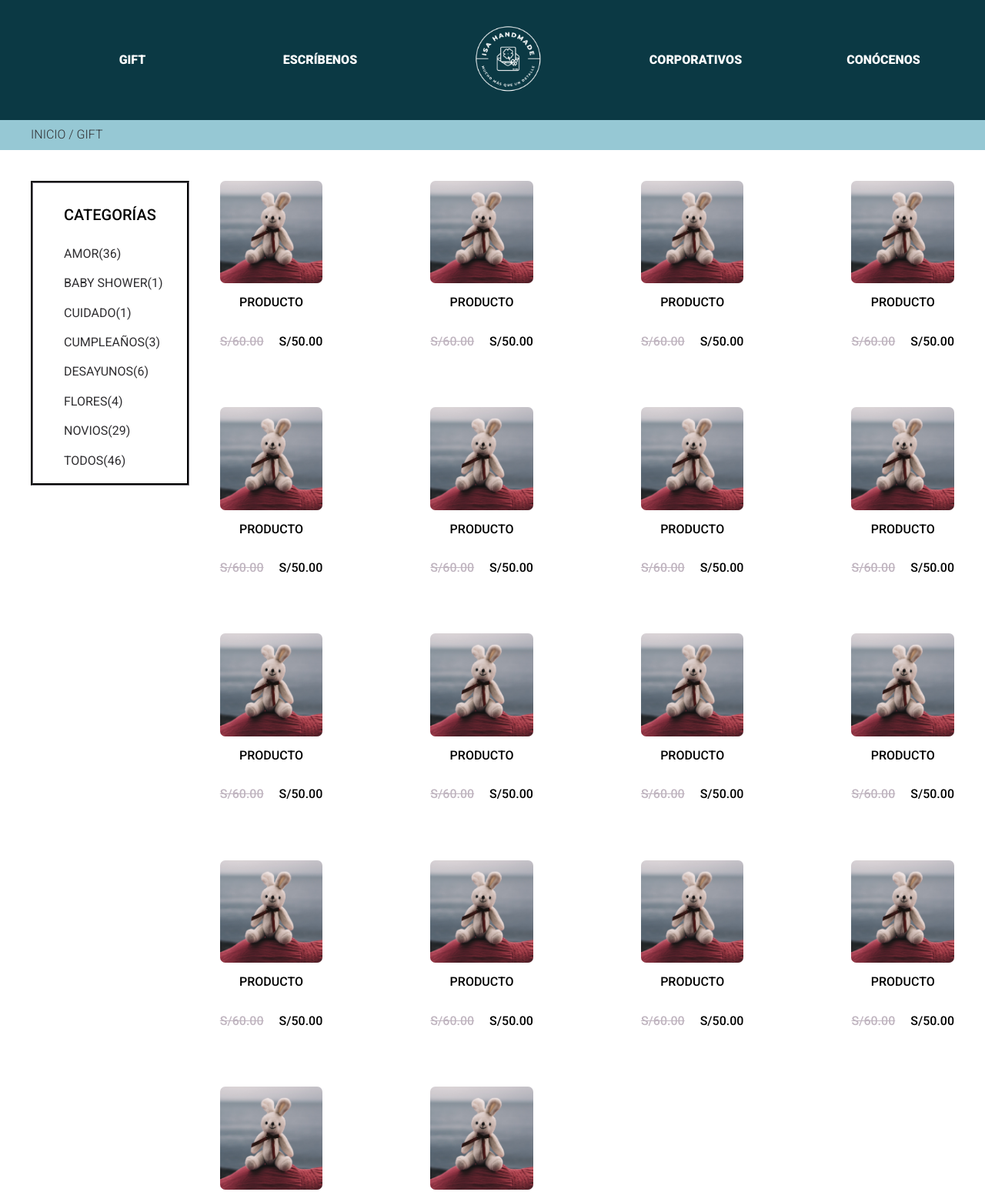
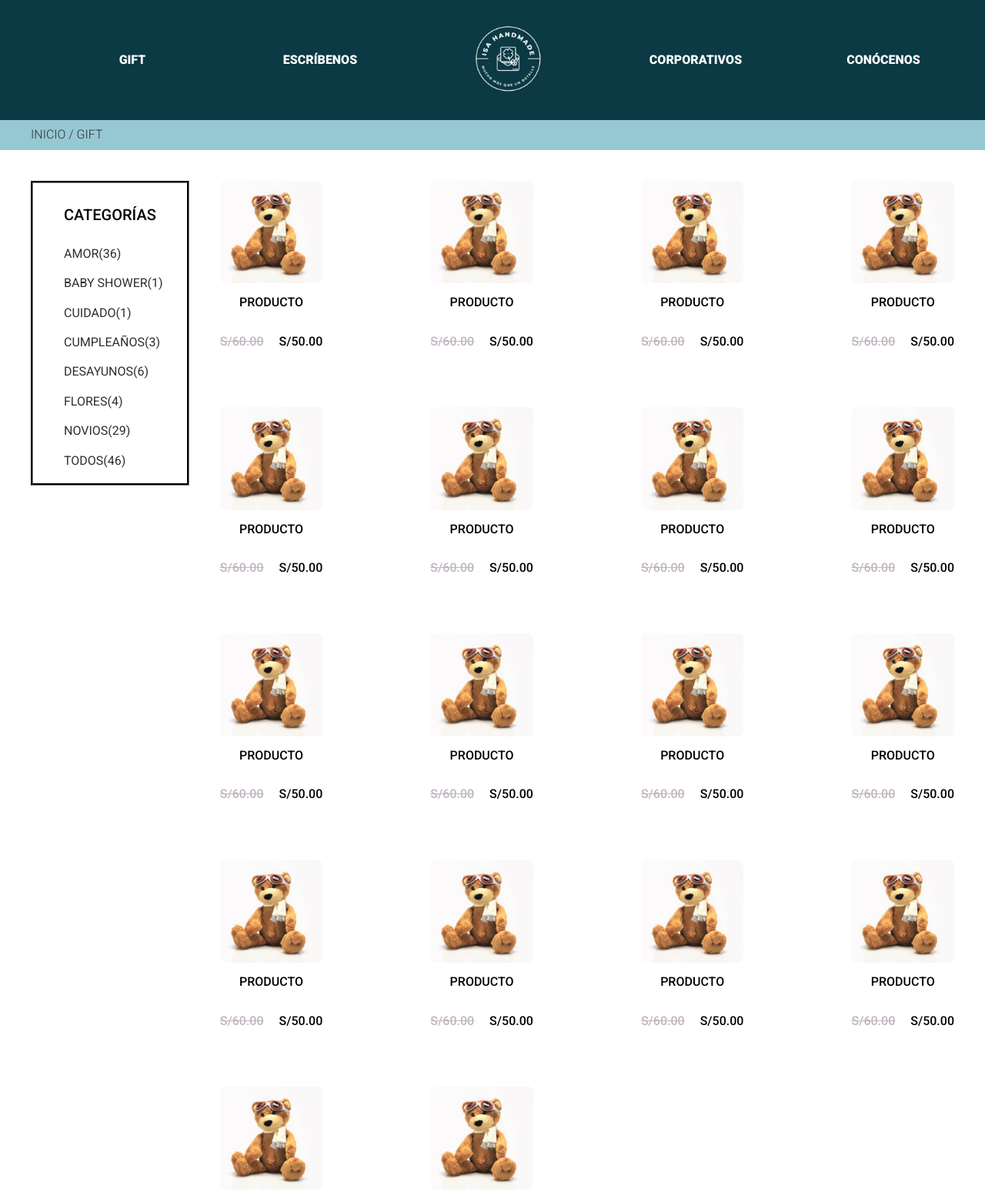
Before and after one commit to LeydiVH/isahandmade-project, a plain HTML site: page pages/gift.html in a window 1280 px wide. Shown: the top 1549 px of the page at 77% size. Drawn offline with nearby package versions, Linux system fonts and the light colour scheme.

Commit message:
add images and modified styles

```diff
--- a/pages/gift.html
+++ b/pages/gift.html
@@ -24,7 +24,7 @@
                 <a class="header__link" href="../pages/personaliza.html">ESCRÍBENOS</a>
             </li>
             <li>
-                <a href="/" class="header__container--logo">
+                <a href="../index.html" class="header__container--logo">
                     <img class="header__logo" src="../images/logo-1.png" alt="logo">
                 </a>
             </li>
@@ -87,7 +87,7 @@
         <section class="product">
             <div class="product__container">
                 <article class="product__item">
-                    <img class="product__image" src="../images/product-1.jpg" alt="" width="200px">
+                    <img class="product__image" src="../images/product-2.jpg" alt="" width="200px">
                     <h3 class= "product__title">PRODUCTO</h3>
                     <div class="product__container product__container--price">
                         <p class="product__paragraph product__paragraph--strikethrough">S/60.00</p>
@@ -95,7 +95,7 @@
                     </div>
                 </article>
                 <article class="product__item">
-                    <img class="product__image" src="../images/product-1.jpg" alt="" width="200px">
+                    <img class="product__image" src="../images/product-2.jpg" alt="" width="200px">
                     <h3 class= "product__title">PRODUCTO</h3>
                     <div class="product__container product__container--price">
                         <p class="product__paragraph product__paragraph--strikethrough">S/60.00</p>
@@ -103,7 +103,7 @@
                     </div>
                 </article>
                 <article class="product__item">
-                    <img class="product__image" src="../images/product-1.jpg" alt="" width="200px">
+                    <img class="product__image" src="../images/product-2.jpg" alt="" width="200px">
                     <h3 class= "product__title">PRODUCTO</h3>
                     <div class="product__container product__container--price">
                         <p class="product__paragraph product__paragraph--strikethrough">S/60.00</p>
@@ -111,7 +111,7 @@
                     </div>
                 </article>
                 <article class="product__item">
-                    <img class="product__image" src="../images/product-1.jpg" alt="" width="200px">
+                    <img class="product__image" src="../images/product-2.jpg" alt="" width="200px">
                     <h3 class= "product__title">PRODUCTO</h3>
                     <div class="product__container product__container--price">
                         <p class="product__paragraph product__paragraph--strikethrough">S/60.00</p>
@@ -119,7 +119,7 @@
                     </div>
                 </article>
                 <article class="product__item">
-                    <img class="product__image" src="../images/product-1.jpg" alt="" width="200px">
+                    <img class="product__image" src="../images/product-2.jpg" alt="" width="200px">
                     <h3 class= "product__title">PRODUCTO</h3>
                     <div class="product__container product__container--price">
                         <p class="product__paragraph product__paragraph--strikethrough">S/60.00</p>
@@ -127,7 +127,7 @@
                     </div>
                 </article>
                 <article class="product__item">
-                    <img class="product__image" src="../images/product-1.jpg" alt="" width="200px">
+                    <img class="product__image" src="../images/product-2.jpg" alt="" width="200px">
                     <h3 class= "product__title">PRODUCTO</h3>
                     <div class="product__container product__container--price">
                         <p class="product__paragraph product__paragraph--strikethrough">S/60.00</p>
@@ -135,7 +135,7 @@
                     </div>
                 </article>
                 <article class="product__item">
-                    <img class="product__image" src="../images/product-1.jpg" alt="" width="200px">
+                    <img class="product__image" src="../images/product-2.jpg" alt="" width="200px">
                     <h3 class= "product__title">PRODUCTO</h3>
                     <div class="product__container product__container--price">
                         <p class="product__paragraph product__paragraph--strikethrough">S/60.00</p>
@@ -143,7 +143,7 @@
                     </div>
                 </article>
                 <article class="product__item">
-                    <img class="product__image" src="../images/product-1.jpg" alt="" width="200px">
+                    <img class="product__image" src="../images/product-2.jpg" alt="" width="200px">
                     <h3 class= "product__title">PRODUCTO</h3>
                     <div class="product__container product__container--price">
                         <p class="product__paragraph product__paragraph--strikethrough">S/60.00</p>
@@ -151,7 +151,7 @@
                     </div>
                 </article>
                 <article class="product__item">
-                    <img class="product__image" src="../images/product-1.jpg" alt="" width="200px">
+                    <img class="product__image" src="../images/product-2.jpg" alt="" width="200px">
                     <h3 class= "product__title">PRODUCTO</h3>
                     <div class="product__container product__container--price">
                         <p class="product__paragraph product__paragraph--strikethrough">S/60.00</p>
@@ -159,7 +159,7 @@
                     </div>
                 </article>
                 <article class="product__item">
-                    <img class="product__image" src="../images/product-1.jpg" alt="" width="200px">
+                    <img class="product__image" src="../images/product-2.jpg" alt="" width="200px">
                     <h3 class= "product__title">PRODUCTO</h3>
                     <div class="product__container product__container--price">
                         <p class="product__paragraph product__paragraph--strikethrough">S/60.00</p>
@@ -167,7 +167,7 @@
                     </div>
                 </article>
                 <article class="product__item">
-                    <img class="product__image" src="../images/product-1.jpg" alt="" width="200px">
+                    <img class="product__image" src="../images/product-2.jpg" alt="" width="200px">
                     <h3 class= "product__title">PRODUCTO</h3>
                     <div class="product__container product__container--price">
                         <p class="product__paragraph product__paragraph--strikethrough">S/60.00</p>
@@ -175,7 +175,7 @@
                     </div>
                 </article>
                 <article class="product__item">
-                    <img class="product__image" src="../images/product-1.jpg" alt="" width="200px">
+                    <img class="product__image" src="../images/product-2.jpg" alt="" width="200px">
                     <h3 class= "product__title">PRODUCTO</h3>
                     <div class="product__container product__container--price">
                         <p class="product__paragraph product__paragraph--strikethrough">S/60.00</p>
@@ -183,7 +183,7 @@
                     </div>
                 </article>
                 <article class="product__item">
-                    <img class="product__image" src="../images/product-1.jpg" alt="" width="200px">
+                    <img class="product__image" src="../images/product-2.jpg" alt="" width="200px">
                     <h3 class= "product__title">PRODUCTO</h3>
                     <div class="product__container product__container--price">
                         <p class="product__paragraph product__paragraph--strikethrough">S/60.00</p>
@@ -191,7 +191,7 @@
                     </div>
                 </article>
                 <article class="product__item">
-                    <img class="product__image" src="../images/product-1.jpg" alt="" width="200px">
+                    <img class="product__image" src="../images/product-2.jpg" alt="" width="200px">
                     <h3 class= "product__title">PRODUCTO</h3>
                     <div class="product__container product__container--price">
                         <p class="product__paragraph product__paragraph--strikethrough">S/60.00</p>
@@ -199,7 +199,7 @@
                     </div>
                 </article>
                 <article class="product__item">
-                    <img class="product__image" src="../images/product-1.jpg" alt="" width="200px">
+                    <img class="product__image" src="../images/product-2.jpg" alt="" width="200px">
                     <h3 class= "product__title">PRODUCTO</h3>
                     <div class="product__container product__container--price">
                         <p class="product__paragraph product__paragraph--strikethrough">S/60.00</p>
@@ -207,7 +207,7 @@
                     </div>
                 </article>
                 <article class="product__item">
-                    <img class="product__image" src="../images/product-1.jpg" alt="" width="200px">
+                    <img class="product__image" src="../images/product-2.jpg" alt="" width="200px">
                     <h3 class= "product__title">PRODUCTO</h3>
                     <div class="product__container product__container--price">
                         <p class="product__paragraph product__paragraph--strikethrough">S/60.00</p>
@@ -215,7 +215,7 @@
                     </div>
                 </article>
                 <article class="product__item">
-                    <img class="product__image" src="../images/product-1.jpg" alt="" width="200px">
+                    <img class="product__image" src="../images/product-2.jpg" alt="" width="200px">
                     <h3 class= "product__title">PRODUCTO</h3>
                     <div class="product__container product__container--price">
                         <p class="product__paragraph product__paragraph--strikethrough">S/60.00</p>
@@ -223,7 +223,7 @@
                     </div>
                 </article>
                 <article class="product__item">
-                    <img class="product__image" src="../images/product-1.jpg" alt="" width="200px">
+                    <img class="product__image" src="../images/product-2.jpg" alt="" width="200px">
                     <h3 class= "product__title">PRODUCTO</h3>
                     <div class="product__container product__container--price">
                         <p class="product__paragraph product__paragraph--strikethrough">S/60.00</p>
```
Also changed, not shown: index.html (+9 -9 lines), pages/conocenos.html (+1 -1 lines), pages/corporativos.html (+1 -1 lines), styles/style.css (+3 -7 lines), images/product-2.jpg (added), images/product-3.jpg (added).
